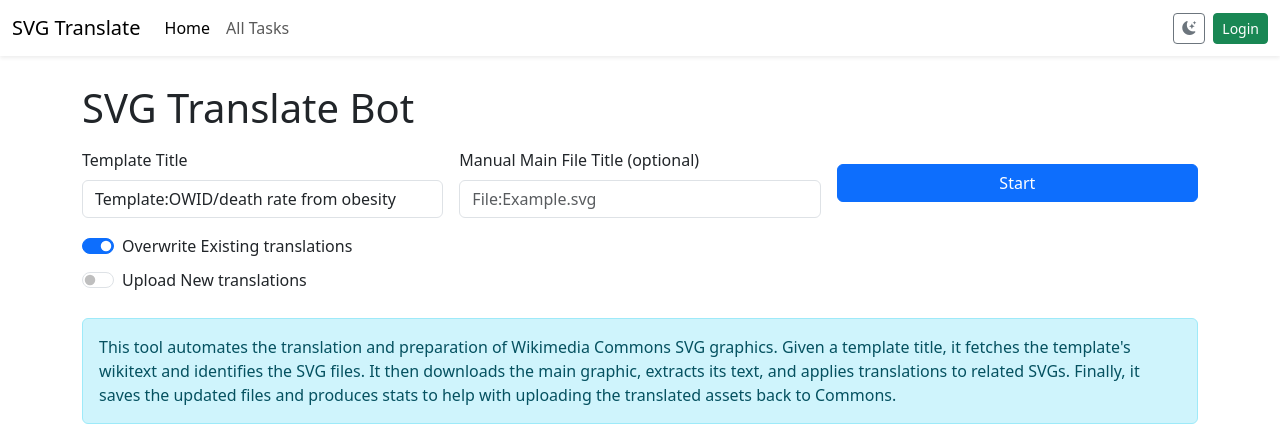
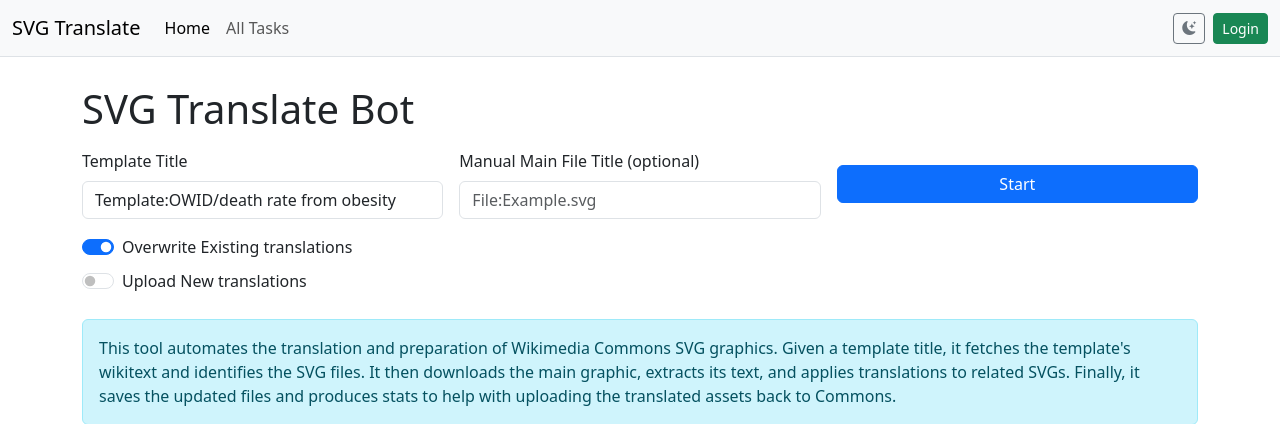
Before and after one commit to Mdwiki-TD/svg_translate, a Flask app: page / in a window 1280 px wide. Shown: the top 424 px of the page. Run offline with Flask 3, Linux system fonts and the light colour scheme; parts of the project's set-up code (start-up, migrations or seed data) failed here and were passed over.

Commit message:
Update _navbar.html

```diff
--- a/src/templates/_navbar.html
+++ b/src/templates/_navbar.html
@@ -1,4 +1,4 @@
-<nav class="navbar navbar-expand-lg mb-4 shadow-sm" data-bs-theme="light">
+<nav class="navbar navbar-expand-lg mb-4 border-bottom bg-body-tertiary" data-bs-theme="light">
     <div class="container-fluid">
         <a class="navbar-brand" href="{{ url_for('main.index') }}">SVG Translate</a>
         <button class="navbar-toggler" type="button" data-bs-toggle="collapse" data-bs-target="#navbarNav"
```
